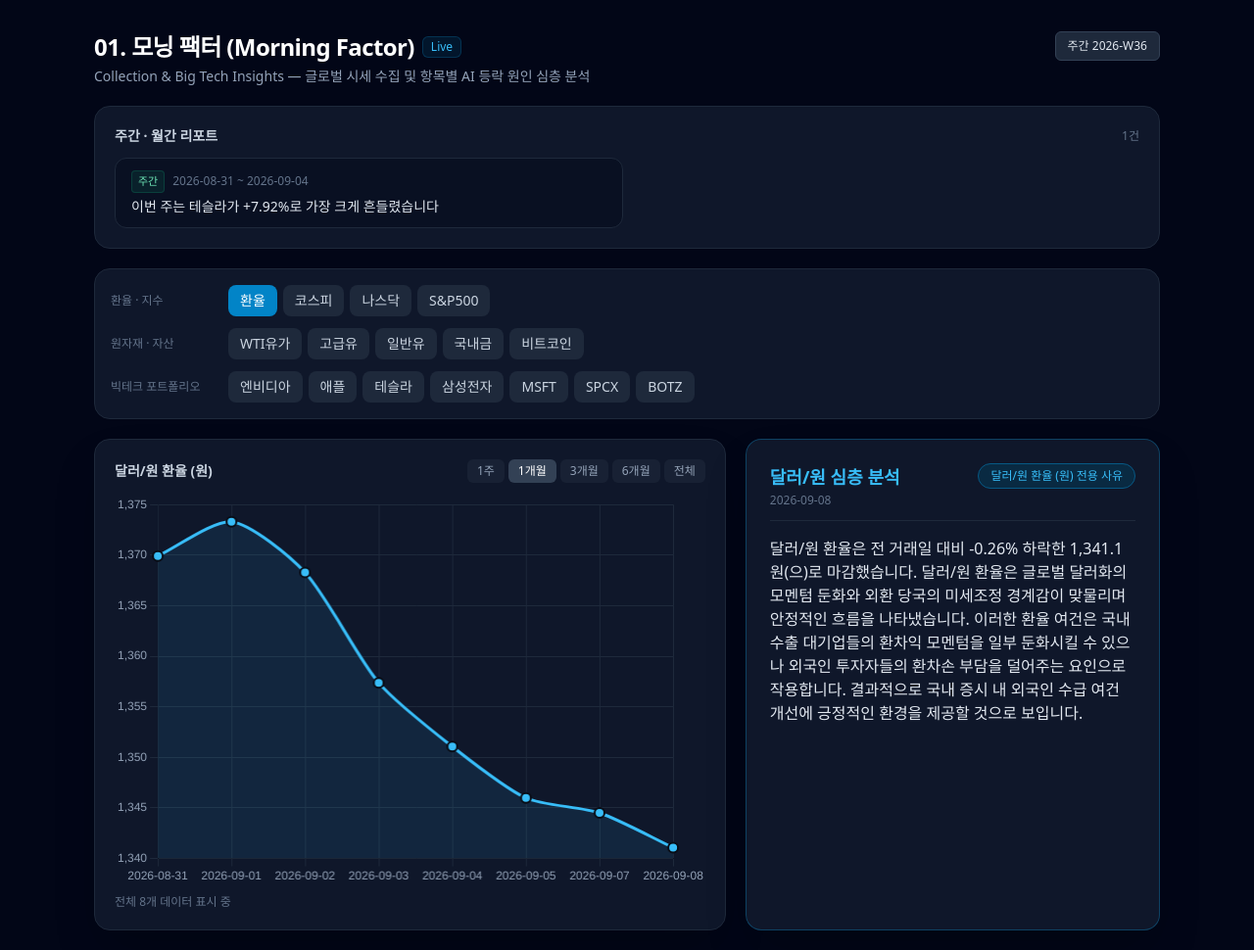
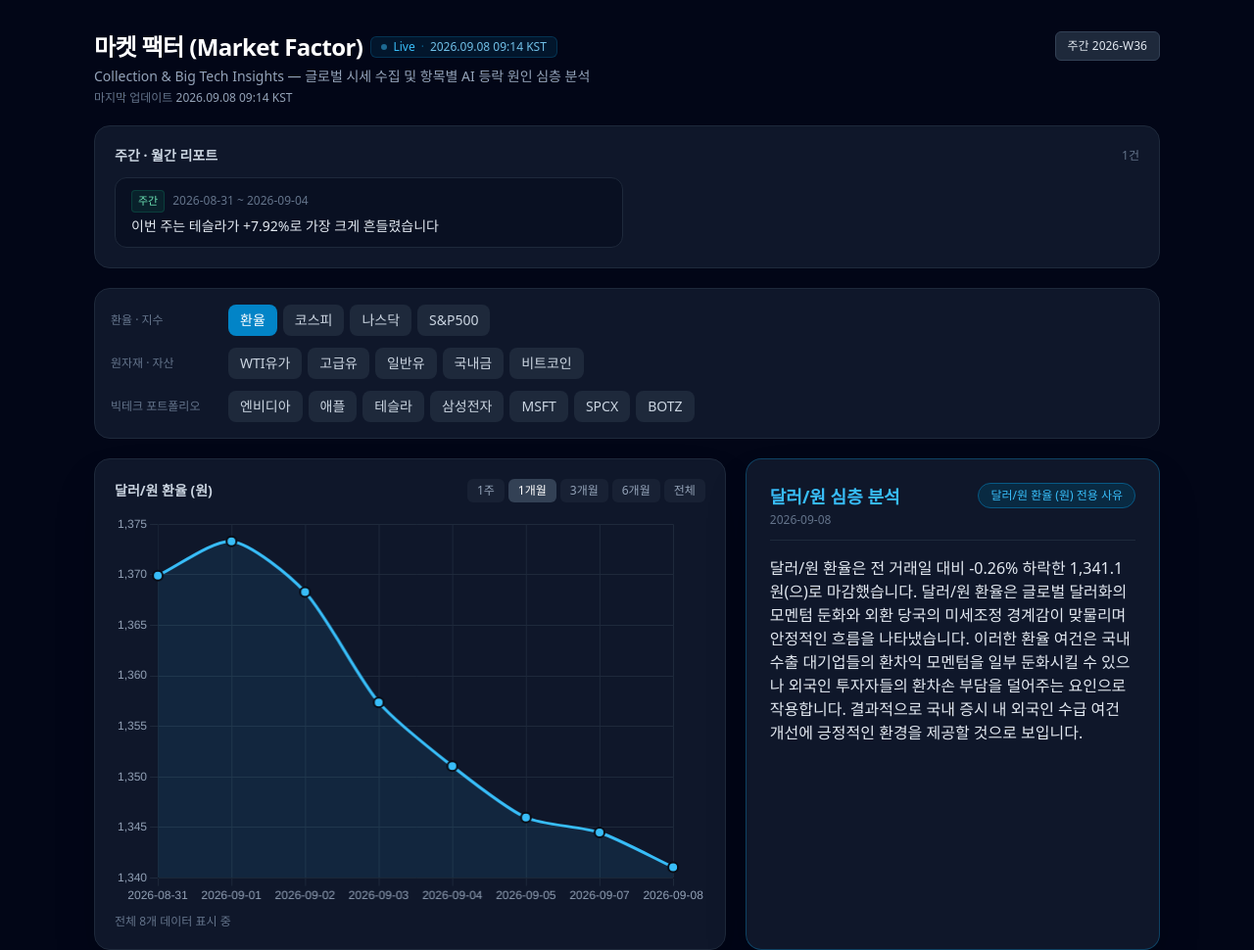
Before and after one commit to levi-shin/market-factor, a plain HTML site: page index.html in a window 1280 px wide. Shown: the whole page at 98% size. Drawn offline with nearby package versions, Linux system fonts and the light colour scheme.

Commit message:
feat(site): 마켓 팩터 리네임 + Live에 마지막 업데이트 시각 (#14)
대시보드 제목을 Market Factor로 바꾸고, Live 뱃지와 헤더에
briefings updatedAt(KST)을 표시한다. 저장 시 updatedAt을 기록한다.

Co-authored-by: Cursor Agent <cursoragent@cursor.com>
Co-authored-by: levi-shin <levi-shin@users.noreply.github.com>

```diff
--- a/index.html
+++ b/index.html
@@ -3,7 +3,7 @@
 <head>
   <meta charset="UTF-8" />
   <meta name="viewport" content="width=device-width, initial-scale=1.0" />
-  <title>01. 모닝 팩터 (Morning Factor) | Collection & Big Tech Insights</title>
+  <title>마켓 팩터 (Market Factor) | Collection & Big Tech Insights</title>
   <script src="https://cdn.tailwindcss.com"></script>
   <script src="https://cdn.jsdelivr.net/npm/chart.js"></script>
   <style>
@@ -21,16 +21,24 @@
     <header class="space-y-3">
       <div class="flex flex-wrap items-start justify-between gap-3">
         <div class="space-y-1">
-          <div class="flex items-center gap-2">
+          <div class="flex flex-wrap items-center gap-2">
             <h1 class="text-xl md:text-2xl font-bold text-white tracking-tight">
-              01. 모닝 팩터 (Morning Factor)
+              마켓 팩터 (Market Factor)
             </h1>
-            <span class="text-xs bg-sky-500/10 text-sky-400 border border-sky-500/20 px-2 py-0.5 rounded-md font-medium">
-              Live
+            <span id="liveBadge"
+                  class="inline-flex items-center gap-1.5 text-xs bg-sky-500/10 text-sky-400 border border-sky-500/20 px-2.5 py-0.5 rounded-md font-medium"
+                  title="briefings.json 마지막 갱신 시각 (KST)">
+              <span class="inline-block w-1.5 h-1.5 rounded-full bg-sky-400 animate-pulse" aria-hidden="true"></span>
+              <span>Live</span>
+              <span class="text-sky-500/50">·</span>
+              <span id="liveUpdatedAt" class="num text-sky-300/90">—</span>
             </span>
           </div>
           <p class="text-sm text-slate-400">
             Collection &amp; Big Tech Insights — 글로벌 시세 수집 및 항목별 AI 등락 원인 심층 분석
+          </p>
+          <p class="text-xs text-slate-500">
+            마지막 업데이트 <span id="lastUpdatedLabel" class="num text-slate-400">—</span>
           </p>
         </div>
         <nav id="reportNav" class="flex flex-wrap gap-2 text-xs">
@@ -293,20 +301,73 @@
       throw lastErr || new Error('브리핑 데이터 로딩 실패');
     }
 
+    function formatKstDateTime(isoOrDate) {
+      if (!isoOrDate) return null;
+      // 날짜만 있으면 일자만
+      if (/^\d{4}-\d{2}-\d{2}$/.test(isoOrDate)) {
+        return isoOrDate.replace(/-/g, '.') + ' (일자)';
+      }
+      const d = new Date(isoOrDate);
+      if (Number.isNaN(d.getTime())) return String(isoOrDate);
+      const parts = new Intl.DateTimeFormat('sv-SE', {
+        timeZone: 'Asia/Seoul',
+        year: 'numeric',
+        month: '2-digit',
+        day: '2-digit',
+        hour: '2-digit',
+        minute: '2-digit',
+        hour12: false,
+      }).formatToParts(d);
+      const get = (t) => (parts.find(p => p.type === t) || {}).value || '';
+      return `${get('year')}.${get('month')}.${get('day')} ${get('hour')}:${get('minute')} KST`;
+    }
+
+    async function resolveUpdatedAt(latest) {
+      if (!latest) return null;
+      if (latest.updatedAt) return latest.updatedAt;
+      // 구 레코드 폴백: metadata morning/close generatedAt
+      const date = latest.date;
+      if (!date || !/^\d{4}-\d{2}-\d{2}$/.test(date)) return date || null;
+      const [y, m, d] = date.split('-');
+      for (const kind of ['close', 'morning']) {
+        try {
+          const res = await fetch(`./metadata/market/${y}/${m}/${d}/${kind}.json?t=${Date.now()}`);
+          if (!res.ok) continue;
+          const meta = await res.json();
+          if (meta && meta.generatedAt) return meta.generatedAt;
+        } catch (_) { /* ignore */ }
+      }
+      return date;
+    }
+
+    function setLastUpdatedDisplay(isoOrDate) {
+      const label = formatKstDateTime(isoOrDate) || '—';
+      const liveEl = document.getElementById('liveUpdatedAt');
+      const pageEl = document.getElementById('lastUpdatedLabel');
+      if (liveEl) liveEl.textContent = label;
+      if (pageEl) pageEl.textContent = label;
+      const badge = document.getElementById('liveBadge');
+      if (badge && isoOrDate) badge.title = `마지막 업데이트: ${label}`;
+    }
+
     async function loadData() {
       try {
         rawData = await fetchBriefings();
 
         if (Array.isArray(rawData) && rawData.length > 0) {
           selectedItemIndex = rawData.length - 1;
-          displayDetail(rawData[selectedItemIndex]);
+          const latest = rawData[selectedItemIndex];
+          setLastUpdatedDisplay(await resolveUpdatedAt(latest));
+          displayDetail(latest);
           renderRangeSelector();
           renderChart();
         } else {
+          setLastUpdatedDisplay(null);
           document.getElementById('selectedReason').innerText = "저장된 데이터가 없습니다.";
         }
       } catch (err) {
         console.error(err);
+        setLastUpdatedDisplay(null);
         document.getElementById('selectedReason').innerText = "데이터 로딩 실패: " + err.message;
       }
     }
```
Also changed, not shown: reports/2026-W36.html (+1 -1 lines), briefings.json, 3 other files.
